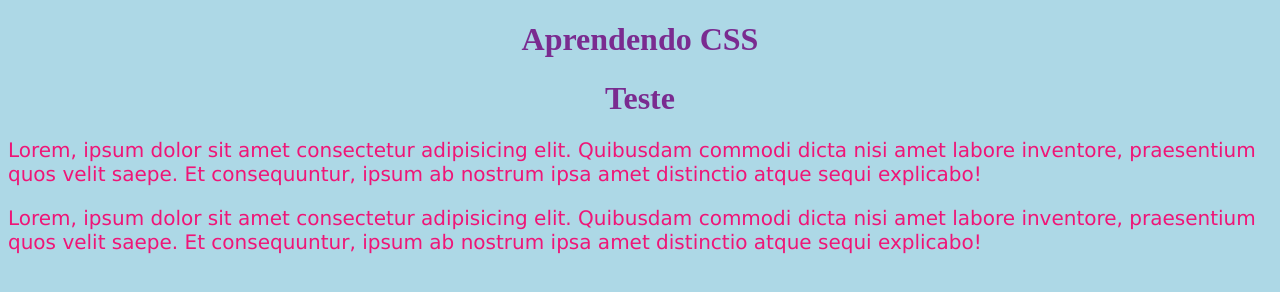
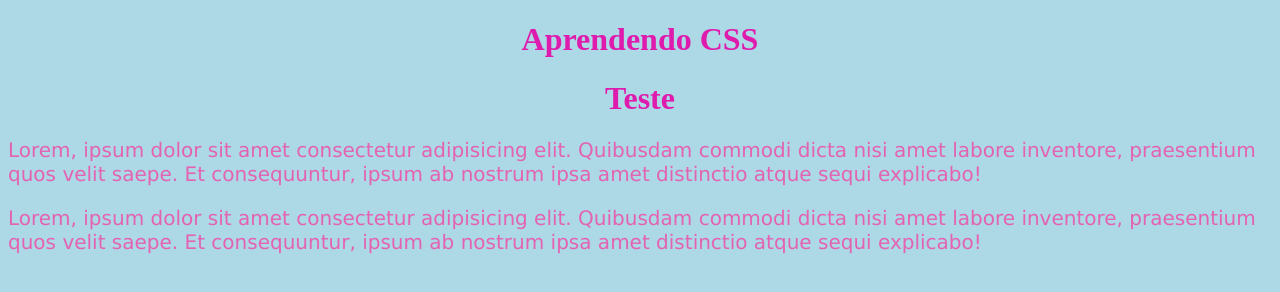
Before and after one commit to biancaolgado/Aprendendo_CSS, a plain HTML site: page index.html in a window 1280 px wide. Drawn offline with Linux system fonts and the light colour scheme.

Commit message:
commit to main

```diff
--- a/style.css
+++ b/style.css
@@ -3,12 +3,12 @@ body {
   }
 
   h1 {
-    color: rgb(122, 43, 144);
+    color: rgb(223, 27, 174);
     text-align: center;
   }
 
   p {
-    color:rgb(239, 21, 119);
+    color:rgb(227, 99, 178);
     font-family: verdana;
     font-size: 20px;
   }
```
